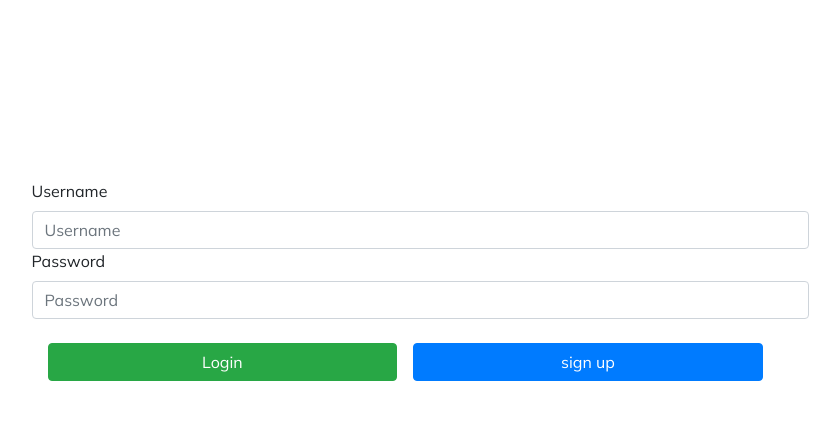
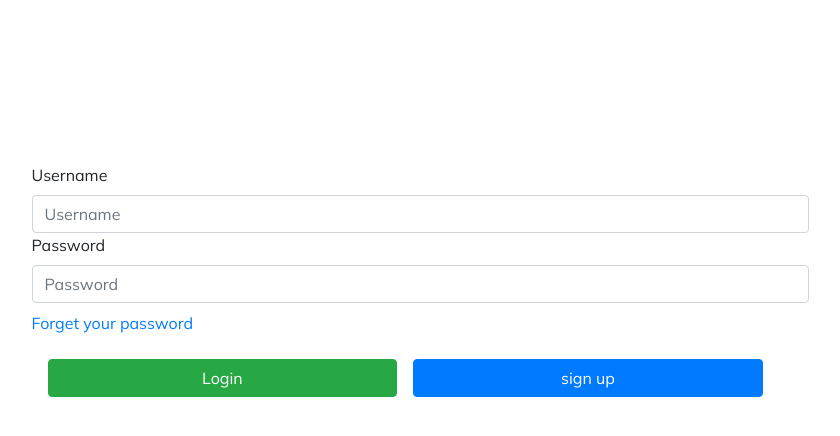
Before and after one commit to hwandev12/magestic_center, a Django app: page /login/ in a window 1280 px wide. Shown: the part 56-492 px from the top of the page, without its empty margins (220-1060 px from the left). Run offline with Django 4.2, Linux system fonts and the light colour scheme; some libraries are stand-ins or nearby versions.

Commit message:
password reset template structure

```diff
--- a/templates/registration/login.html
+++ b/templates/registration/login.html
@@ -29,13 +29,14 @@
       <label class="control-label" for="password">Password</label>
       <div class="controls">
         <input
-          class="form-control"
+          class="form-control mb-2"
           type="password"
           name="password"
           id="password"
           placeholder="Password"
         />
       </div>
+      <a class="text-decoration-none" href="#">Forget your password</a>
     </div>
     <br />
     <div class="control-group">
```
Also changed, not shown: templates/registration/password_reset_complete.html.html (added), templates/registration/password_reset_confirm.html (added), templates/registration/password_reset_done.html (added), templates/registration/password_reset_email.html (added), templates/registration/password_reset_form.html (added).
